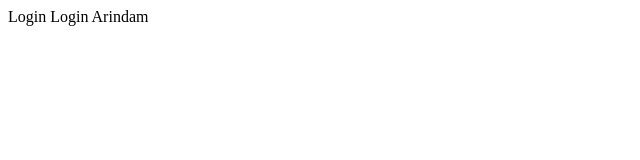
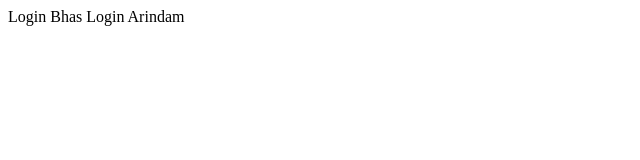
Before and after one commit to darkelf999/simple-project, a plain HTML site: page index.html in a window 1280 px wide. Shown: the full height of the page, 0-640 px from the left. Drawn offline with Linux system fonts and the light colour scheme.

Commit message:
another change

```diff
--- a/index.html
+++ b/index.html
@@ -1,5 +1,5 @@
 <html>
     <title>Hello World</title>
-    Login
+    Login Bhas
     Login Arindam
 </html>
```
